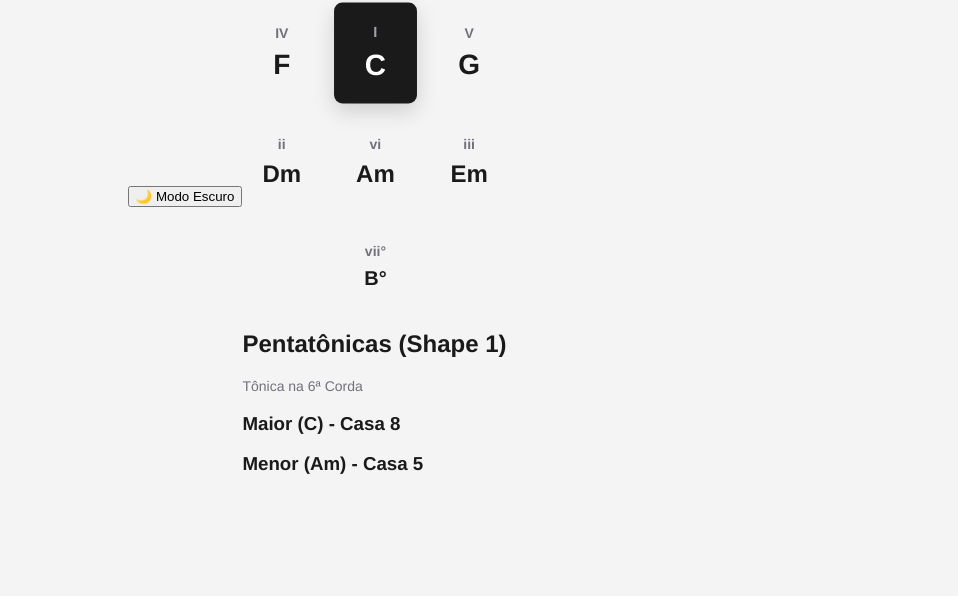
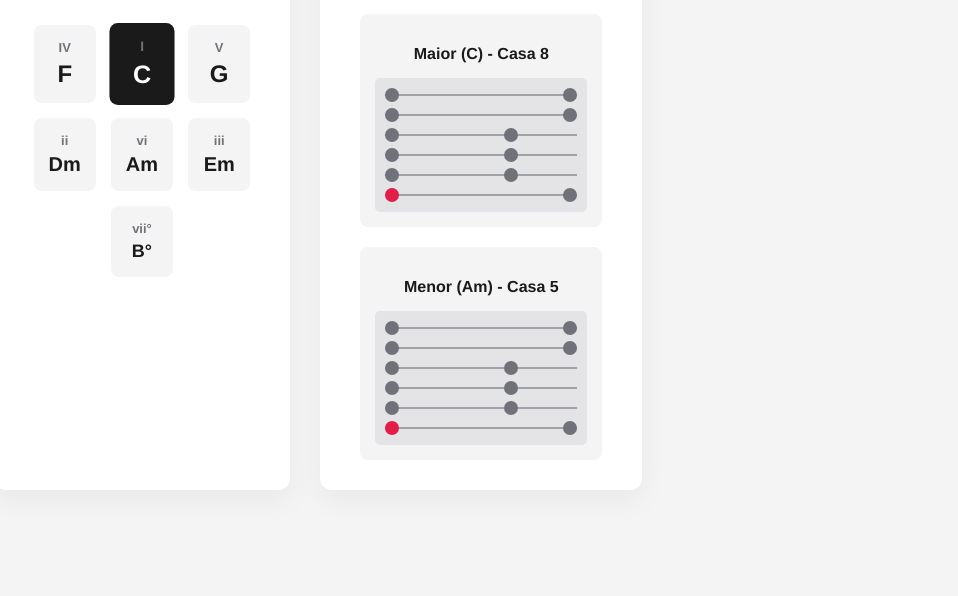
Before and after one commit to Raiser95/Chord-Circle, a plain HTML site: page index.html in a window 1280 px wide. Shown: the part 204-800 px from the top of the page, without its empty margins (322-1280 px from the left). Drawn offline with Linux system fonts and the light colour scheme.

Commit message:
Update style.css

```diff
--- a/style.css
+++ b/style.css
@@ -1,84 +1,122 @@
+:root {
+    --bg-color: #f4f4f5;
+    --panel-bg: #ffffff;
+    --text-main: #1a1a1a;
+    --text-muted: #71717a;
+    --tonic-bg: #1a1a1a;
+    --tonic-text: #ffffff;
+    --fretboard-bg: #e4e4e7;
+    --string-color: #a1a1aa;
+}
+
+.dark-theme {
+    --bg-color: #121212;
+    --panel-bg: #1e1e1e;
+    --text-main: #f4f4f5;
+    --text-muted: #a1a1aa;
+    --tonic-bg: #f4f4f5;
+    --tonic-text: #1a1a1a;
+    --fretboard-bg: #27272a;
+    --string-color: #52525b;
+}
+
 body {
-    background-color: #f4f4f5; /* Cinza bem claro */
-    color: #1a1a1a;
+    background-color: var(--bg-color);
+    color: var(--text-main);
     font-family: 'Helvetica Neue', Helvetica, Arial, sans-serif;
     display: flex;
     justify-content: center;
     align-items: center;
     height: 100vh;
     margin: 0;
+    transition: background-color 0.3s, color 0.3s;
 }
 
-.container {
-    text-align: center;
-    background: #ffffff;
-    padding: 40px 60px;
+#theme-toggle {
+    position: absolute;
+    top: 20px;
+    right: 20px;
+    background: var(--panel-bg);
+    color: var(--text-main);
+    border: 1px solid var(--text-muted);
+    padding: 10px 15px;
+    border-radius: 20px;
+    cursor: pointer;
+    font-weight: bold;
+    transition: 0.3s;
+}
+
+.main-wrapper {
+    display: flex;
+    gap: 30px;
+    max-width: 900px;
+}
+
+.panel {
+    background: var(--panel-bg);
+    padding: 30px 40px;
     border-radius: 12px;
     box-shadow: 0 10px 30px rgba(0,0,0,0.05);
+    text-align: center;
 }
 
-header {
-    margin-bottom: 40px;
-}
+h1 { font-size: 32px; margin: 0 0 5px 0; }
+h2 { font-size: 22px; margin: 0 0 5px 0; }
+h3 { font-size: 16px; margin-bottom: 15px; color: var(--text-main); }
+.instruction { color: var(--text-muted); font-size: 14px; margin-bottom: 25px; }
 
-h1 {
-    font-size: 32px;
-    margin: 0 0 10px 0;
-    font-weight: bold;
-    letter-spacing: -1px;
-}
-
-.instruction {
-    color: #71717a;
-    font-size: 14px;
-}
-
-.harmonic-grid {
-    display: grid;
-    grid-template-columns: repeat(3, 1fr);
-    gap: 15px;
-    max-width: 450px;
-    margin: 0 auto;
-}
-
+/* Grid de Acordes */
+.harmonic-grid { display: grid; grid-template-columns: repeat(3, 1fr); gap: 15px; }
 .chord-box {
-    background: #f4f4f5;
-    padding: 20px;
+    background: var(--bg-color);
+    padding: 15px;
     border-radius: 8px;
     display: flex;
     flex-direction: column;
-    justify-content: center;
+}
+.chord-box.tonic { background: var(--tonic-bg); color: var(--tonic-text); transform: scale(1.05); }
+.chord-box.tonic .degree { color: var(--text-muted); }
+#box-vii { grid-column: 2; }
+.degree { font-size: 13px; font-weight: bold; color: var(--text-muted); margin-bottom: 5px; }
+.chord { font-size: 24px; font-weight: bold; }
+.minor .chord { font-size: 20px; }
+.dim .chord { font-size: 18px; }
+
+/* Grid das Pentatônicas */
+.penta-container { display: flex; flex-direction: column; gap: 20px; }
+.penta-box { background: var(--bg-color); padding: 15px; border-radius: 8px; }
+
+/* Desenho Fixo do Braço da Guitarra */
+.fretboard {
+    background: var(--fretboard-bg);
+    padding: 10px;
+    border-radius: 5px;
+    display: flex;
+    flex-direction: column;
+    gap: 6px;
+}
+.string {
+    display: flex;
+    justify-content: space-between;
     align-items: center;
+    position: relative;
+    height: 14px;
 }
-
-/* Destaque para a Tônica (Centro) */
-.chord-box.tonic {
-    background: #1a1a1a;
-    color: #ffffff;
-    transform: scale(1.05);
-    box-shadow: 0 8px 20px rgba(0,0,0,0.15);
+.string::after {
+    content: '';
+    position: absolute;
+    width: 100%;
+    height: 2px;
+    background: var(--string-color);
+    top: 6px;
+    z-index: 1;
 }
-
-.chord-box.tonic .degree {
-    color: #a1a1aa;
+.space { width: 14px; }
+.dot {
+    width: 14px;
+    height: 14px;
+    background: var(--text-muted);
+    border-radius: 50%;
+    z-index: 2;
 }
-
-/* O diminuto ocupa a coluna do meio na linha de baixo */
-#box-vii {
-    grid-column: 2;
-}
-
-.degree {
-    font-size: 14px;
-    font-weight: bold;
-    color: #71717a;
-    margin-bottom: 8px;
-}
-
-.chord {
-    font-size: 28px;
-    font-weight: bold;
-}
-
-.minor .chord { font-size: 24px; }
-.dim .chord { font-size: 20px; }
+.tonic-dot { background: #e11d48; /* Vermelho para destacar a Tônica na 6ª corda */ }
```
